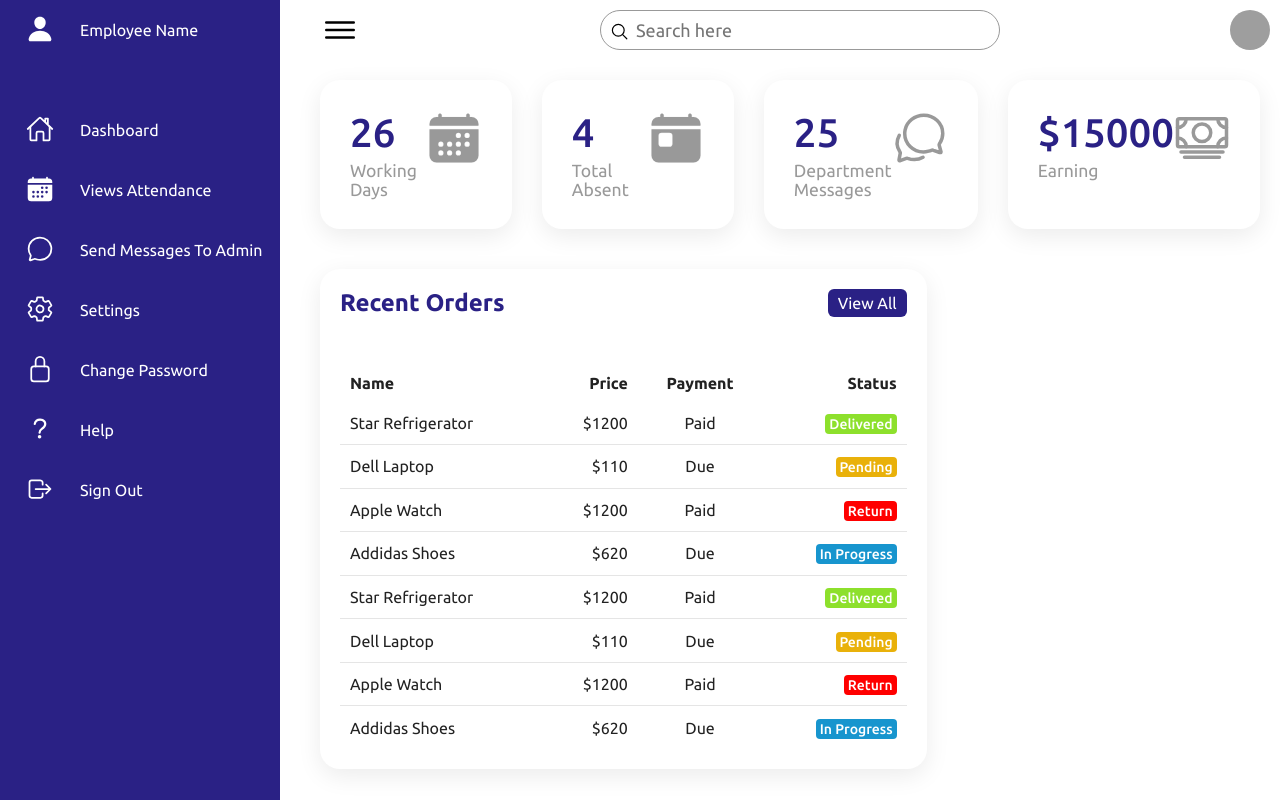
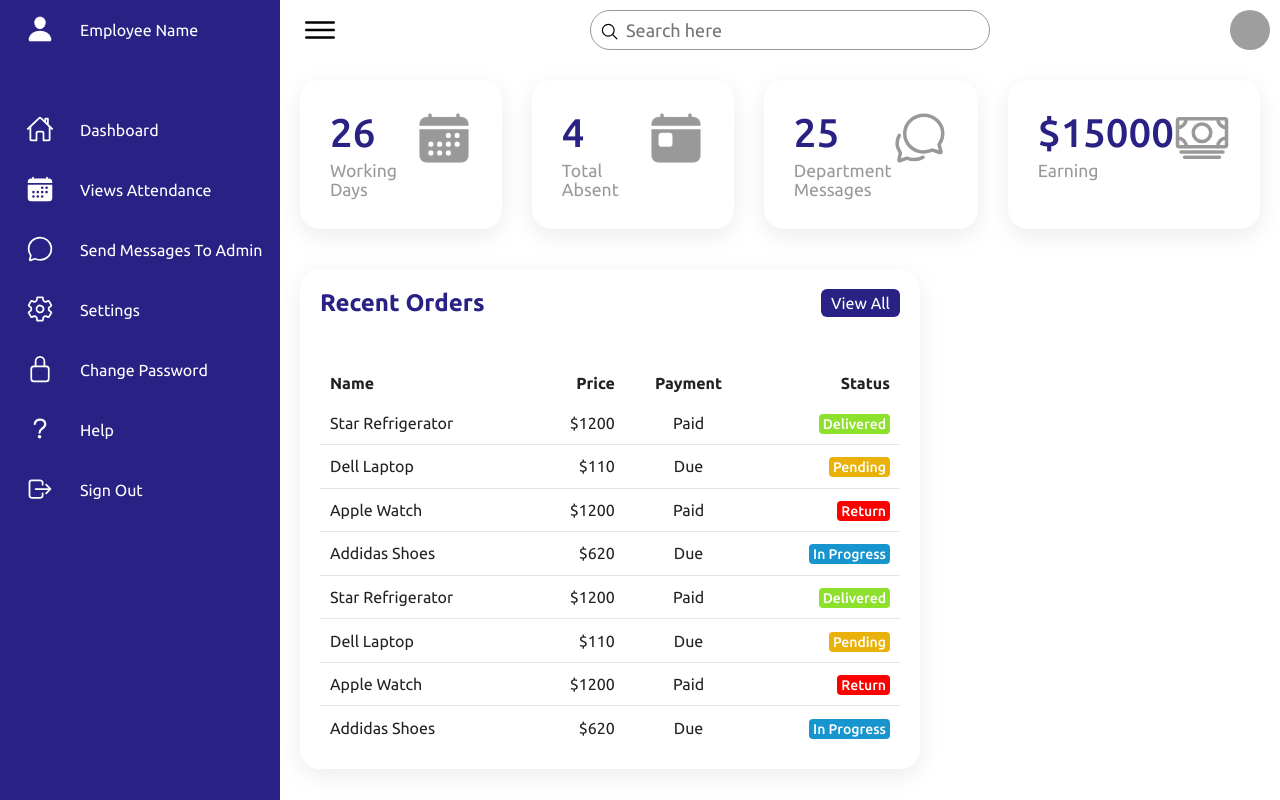
Before and after one commit to Abhishek200-1/Payroll-Management-System, a PHP site: page /EmployeeDashbord.php in a window 1280 px wide. Run offline with PHP 8.4, Linux system fonts and the light colour scheme; grey boxes are pictures that could not be loaded.

Commit message:
commit fifth

```diff
--- a/Employee/css/style.css
+++ b/Employee/css/style.css
@@ -132,8 +132,8 @@ body {
 /* ===================== Main ===================== */
 .main {
   position: absolute;
-  width: calc(100% - 300px);
-  left: 300px;
+  width: calc(100% - 280px);
+  left: 280px;
   min-height: 100vh;
   background: var(--white);
   transition: 0.5s;
```
